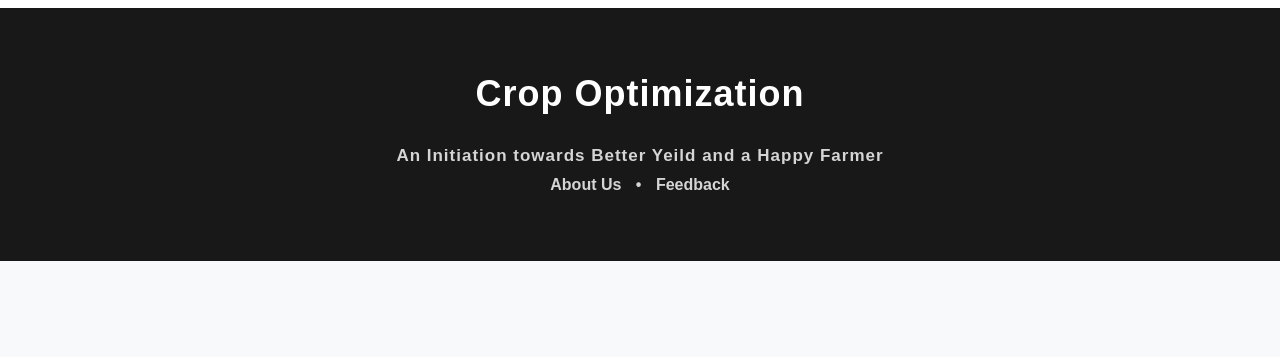
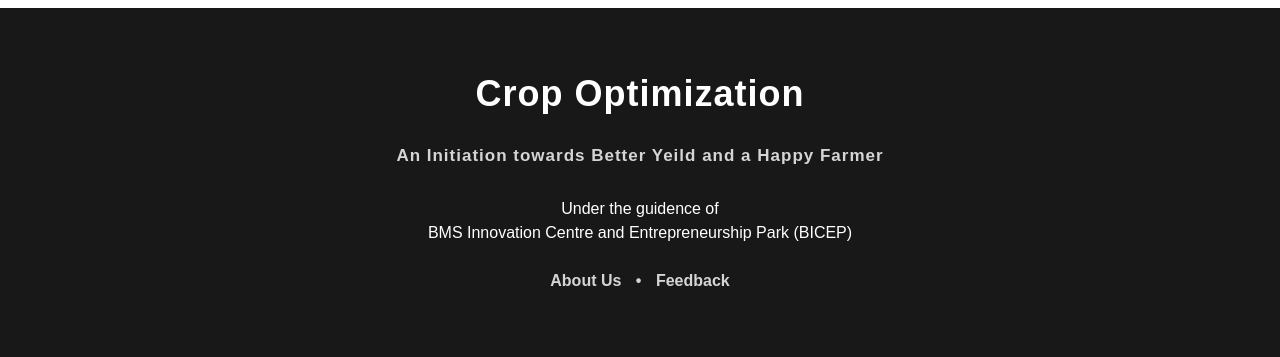
Before and after one commit to sultanbk/crpopt, a Flask app: page / in a window 1280 px wide. Shown: the part 2182-2539 px from the top of the page. Before the commit the page ends 2443 px from the top, so only its background shows below. Run offline with Flask 3, Linux system fonts and the light colour scheme; parts of the project's set-up code (start-up, migrations or seed data) failed here and were passed over; some libraries are stand-ins or nearby versions; some web fonts are replaced.

Commit message:
BICEP information added

```diff
--- a/templates/index.html
+++ b/templates/index.html
@@ -10,7 +10,7 @@
   </ol>
   <div class="carousel-inner">
     <div class="carousel-item active">
-      <img class="d-block w-100" src="static/images/1.jpg" alt="First slide">
+      <img class="d-block w-100" src="static/images/farmer.jpg" alt="First slide">
     </div>
     <div class="carousel-item">
       <img class="d-block w-100" src="static/images/farm_background.jpg" alt="Second slide">
--- a/templates/layout.html
+++ b/templates/layout.html
@@ -231,24 +231,19 @@ Smartphone Compatible web template, free webdesigns for Nokia, Samsung, LG, Sony
 					Crop Optimization
 				</a>
 			</h2>
-			<!-- //logo -->
-			<!-- address -->
 			<div class="contact-left-footer mt-4">
-
-
-
-
-
-				<!-- <a href="community.html">Community</a> -->
 				</p>
 			</div>
 			<div class="w3l-copy text-center">
-				<p class="text-da">An Initiation towards Better Yeild and a Happy Farmer<br></p>
+				<p class="text-da">An Initiation towards Better Yeild and a Happy Farmer<br></p><br>
+				<span style="color: white;">Under the guidence of</span><br>
+				<a href="https://bmsit.ac.in/incubation-centre#gsc.tab=0" target="_blank"><span style="color: white;">BMS Innovation Centre and Entrepreneurship Park (BICEP)</span></a><br><br>
 				<a href="{{ url_for('aboutus') }} " class="about-us text-da" style="text-decoration: none; padding-right: 10px;" class="btn btn-primary" data-bs-toggle="tooltip" title="Click Here" data-bs-placement="left" data-bs-custom-class="custom-tooltip">About Us <span style="padding-left: 10px;">&#8226;</span></a>
 				<a href="{{ url_for('feedback') }}" target="_blank" class="about-us" class="btn btn-primary" data-bs-toggle="tooltip" title="Click Here" data-bs-placement="right" data-bs-custom-class="custom-tooltip">
 					Feedback
 				</a>
 			</div>
+
 		</div>
 	</footer>
 	<!-- //footer -->
--- a/templates/login.html
+++ b/templates/login.html
@@ -40,7 +40,7 @@
                         </div>
                     </fieldset>
                     <div class="form-group">
-                        <button type="submit" class="btn btn-outline-info" style="border-color: #28a745;"><b>Log In</b></button>
+                        <button type="submit" class="btn btn-outline-success" style="border-color: #28a745;"><b>Log In</b></button>
                     </div>
                 </form>
                 <small class="text-muted ml-2">
--- a/templates/register.html
+++ b/templates/register.html
@@ -63,7 +63,7 @@
                 </div>
             </fieldset>
             <div class="form-group">
-                {{ form.submit(class="btn btn-outline-info") }}
+                {{ form.submit(class="btn btn-outline-success") }}
             </div>
         </form>
         <small class="text-muted ml-2">
```
Also changed, not shown: static/images/farmer.jpg (added).
